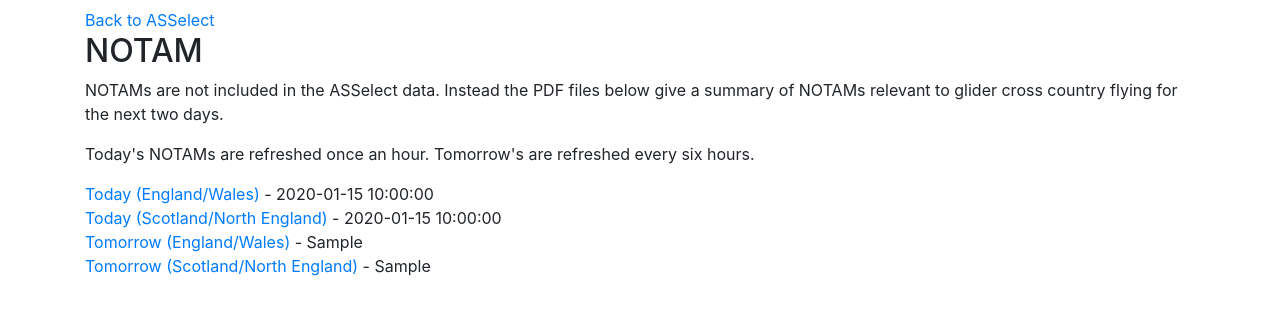
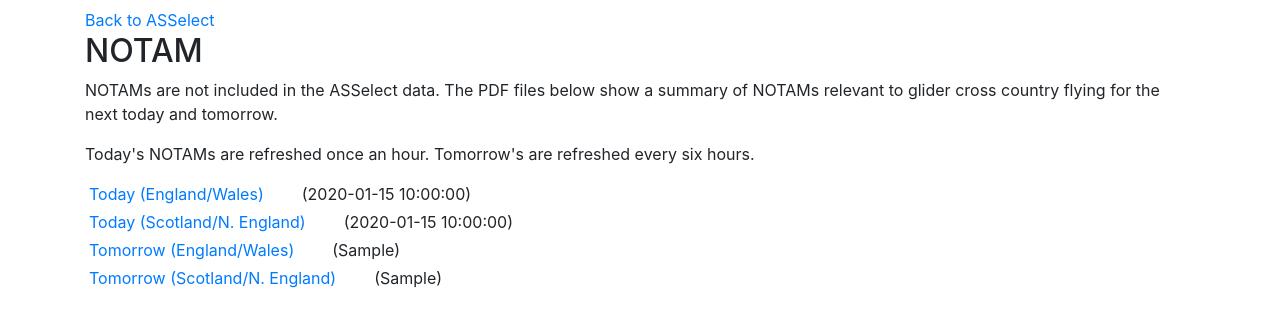
Before and after one commit to ahsparrow/ukair, a Flask app: template ukair/templates/notam.html in a window 1280 px wide. Shown: the top 327 px of the page. Run offline with Flask 2, Linux system fonts and the light colour scheme; the template is opened without the code that fills it: most values are stand-ins (such as "Sample title", 1, 10 or a date in 2020); parts of the project's set-up code (start-up, migrations or seed data) failed here and were passed over; some libraries are stand-ins or nearby versions.

Commit message:
Tidy up formattng of NOTAM page

```diff
--- a/ukair/templates/notam.html
+++ b/ukair/templates/notam.html
@@ -22,29 +22,43 @@
   </div>
   <div>
     <h2>NOTAM</h2>
-    <p>NOTAMs are not included in the ASSelect data. Instead the PDF files
-       below give a summary of NOTAMs relevant to glider cross country
-       flying for the next two days.</p>
+    <p>NOTAMs are not included in the ASSelect data. The PDF files
+       below show a summary of NOTAMs relevant to glider cross country
+       flying for the next today and tomorrow.</p>
     <p>Today's NOTAMs are refreshed once an hour. Tomorrow's are refreshed
        every six hours.</p>
-    <ul class="list-unstyled">
-      <li>
+    <div class="row mb-1">
+      <div class="ml-1 col-sm-auto">
         <a class="text-primary" href="media/notam/today_south.pdf">Today (England/Wales)</a>
-        - {{updates.today_south}}
-      </li>
-      <li>
-        <a class="text-primary" href="media/notam/today_north.pdf">Today (Scotland/North England)</a>
-        - {{updates.today_north}}
-      </li>
-      <li>
+      </div>
+      <div class="ml-2 col-sm-auto">
+        ({{updates.today_south}})
+      </div>
+    </div>
+    <div class="row mb-1">
+      <div class="ml-1 col-sm-auto">
+        <a class="text-primary" href="media/notam/today_north.pdf">Today (Scotland/N. England)</a>
+      </div>
+      <div class="ml-2 col-sm-auto">
+        ({{updates.today_north}})
+      </div>
+    </div>
+    <div class="row mb-1">
+      <div class="ml-1 col-sm-auto">
         <a class="text-primary" href="media/notam/tomorrow_south.pdf">Tomorrow (England/Wales)</a>
-        - {{updates.tomorrow_south}}
-      </li>
-      <li>
-        <a class="text-primary" href="media/notam/tomorrow_north.pdf">Tomorrow (Scotland/North England)</a>
-        - {{updates.tomorrow_north}}
-      </li>
-    </ul>
+      </div>
+      <div class="ml-2 col-sm-auto">
+        ({{updates.tomorrow_south}})
+      </div>
+    </div>
+    <div class="row">
+      <div class="ml-1 col-sm-auto">
+        <a class="text-primary" href="media/notam/tomorrow_north.pdf">Tomorrow (Scotland/N. England)</a>
+      </div>
+      <div class="ml-2 col-sm-auto">
+        ({{updates.tomorrow_north}})
+      </div>
+    </div>
   </div>
 </main>
 </body>
```
